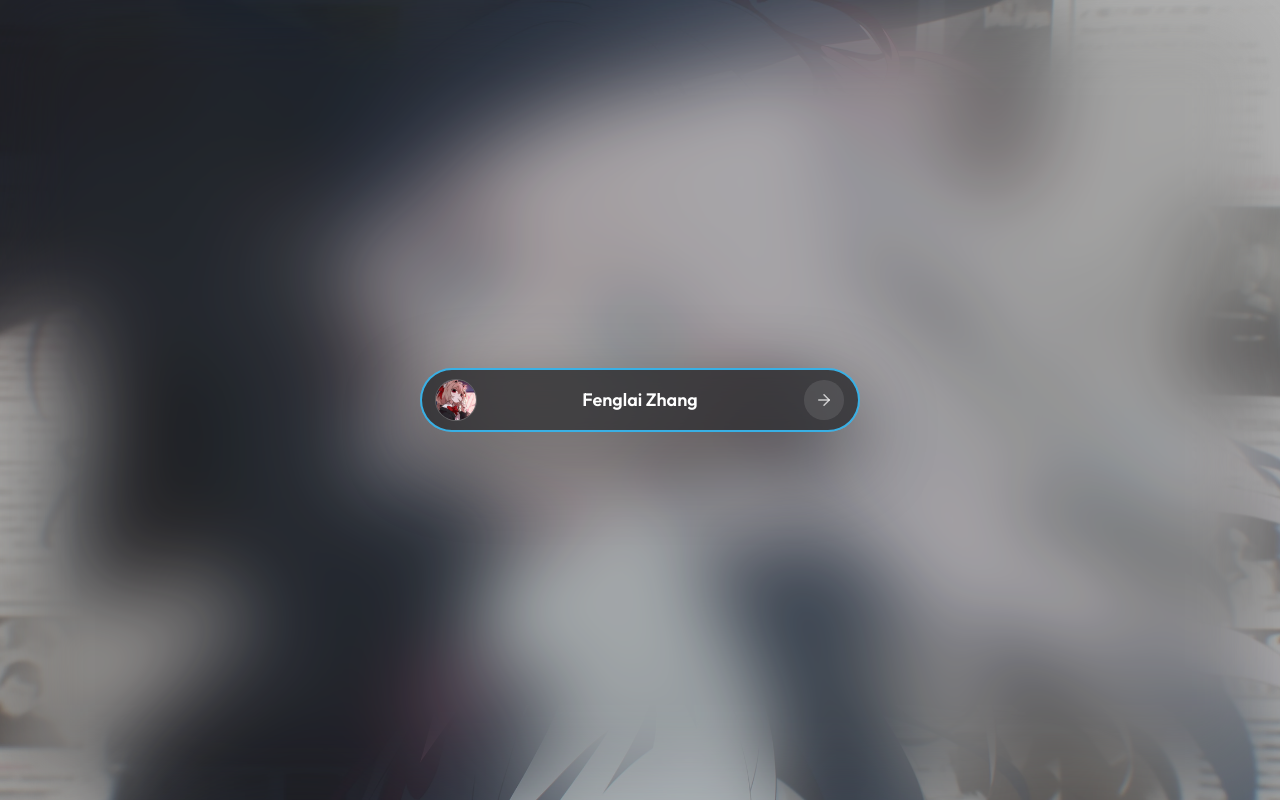
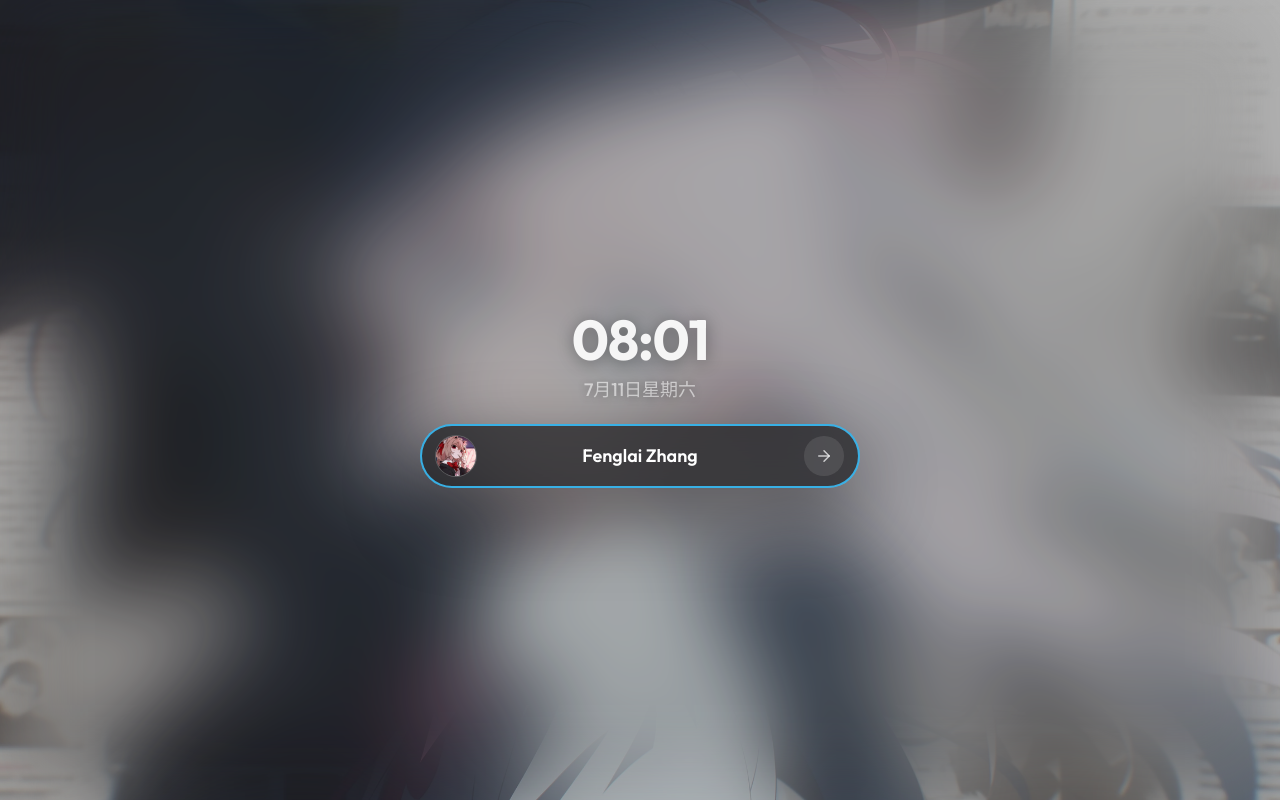
Before and after one commit to virtualGraviton/desktop-inspired-homepage, a React (Vite) app: page / in a window 1280 px wide. Built offline with nearby package versions, Linux system fonts and the light colour scheme.

Commit message:
feat(login): 登录页添加顶部时钟并调整登录框位置
1. 调整getLoginCapsuleRect计算逻辑，将登录框下移留出时钟空间
2. 添加实时时钟组件，显示中文格式的时间和日期
3. 时钟在登录框变形动画开始后淡出消失

```diff
--- a/src/components/login/LoginMorph.tsx
+++ b/src/components/login/LoginMorph.tsx
@@ -24,6 +24,13 @@ export default function LoginMorph({ isMorphing, onEnter }: LoginMorphProps) {
   const [target, setTarget] = useState<WindowRect>(() =>
     getCenteredFloatingRect(),
   )
+  const [now, setNow] = useState(() => new Date())
+
+  /* Live clock */
+  useEffect(() => {
+    const t = window.setInterval(() => setNow(new Date()), 1000)
+    return () => window.clearInterval(t)
+  }, [])
 
   useEffect(() => {
     if (!isMorphing) return
@@ -32,8 +39,57 @@ export default function LoginMorph({ isMorphing, onEnter }: LoginMorphProps) {
 
   const rect = isMorphing ? target : capsule
 
+  const timeStr = now.toLocaleTimeString('zh-CN', {
+    hour: '2-digit',
+    minute: '2-digit',
+    hour12: false,
+  })
+  const dateStr = now.toLocaleDateString('zh-CN', {
+    month: 'long',
+    day: 'numeric',
+    weekday: 'long',
+  })
+
   return (
     <div className="fixed inset-0 z-10 pointer-events-none">
+      {/* Date / Time — fades out when capsule morphs */}
+      <AnimatePresence>
+        {!isMorphing && (
+          <motion.div
+            key="login-clock"
+            className="absolute left-0 w-full text-center pointer-events-none"
+            style={{
+              top: rect.y - 112,
+            }}
+            initial={{ opacity: 0, y: 8 }}
+            animate={{ opacity: 1, y: 0 }}
+            exit={{ opacity: 0, y: -6 }}
+            transition={{ duration: 0.6, ease: [0.16, 1, 0.3, 1] }}
+          >
+            <div
+              className="font-bold tracking-tight leading-none"
+              style={{
+                fontSize: 56,
+                color: 'rgba(255,255,255,0.92)',
+                textShadow: '0 2px 16px rgba(0,0,0,0.35)',
+                marginBottom: 8,
+              }}
+            >
+              {timeStr}
+            </div>
+            <div
+              className="text-lg font-medium"
+              style={{
+                color: 'rgba(255,255,255,0.6)',
+                textShadow: '0 1px 8px rgba(0,0,0,0.3)',
+              }}
+            >
+              {dateStr}
+            </div>
+          </motion.div>
+        )}
+      </AnimatePresence>
+
       <motion.div
         className="absolute flex flex-col border overflow-hidden pointer-events-auto"
         style={{
--- a/src/desktop/geometry.ts
+++ b/src/desktop/geometry.ts
@@ -20,13 +20,16 @@ export function getCenteredFloatingRect(): WindowRect {
   }
 }
 
-/** Login capsule centered in the full viewport (no toolbar yet). */
+/** Login capsule shifted down to leave room for the clock above it.
+ *  Clock (~88px) + gap (24px) + capsule (64px) = 176px total group height.
+ *  Capsule top = viewport_center + 24 (because clock takes 88+24=112 above). */
 export function getLoginCapsuleRect(): WindowRect {
   const w = 440
   const h = 64
+  const clockArea = 112 // clock height + gap
   return {
     x: (window.innerWidth - w) / 2,
-    y: (window.innerHeight - h) / 2,
+    y: (window.innerHeight - h) / 2 + clockArea / 2,
     width: w,
     height: h,
   }
```
